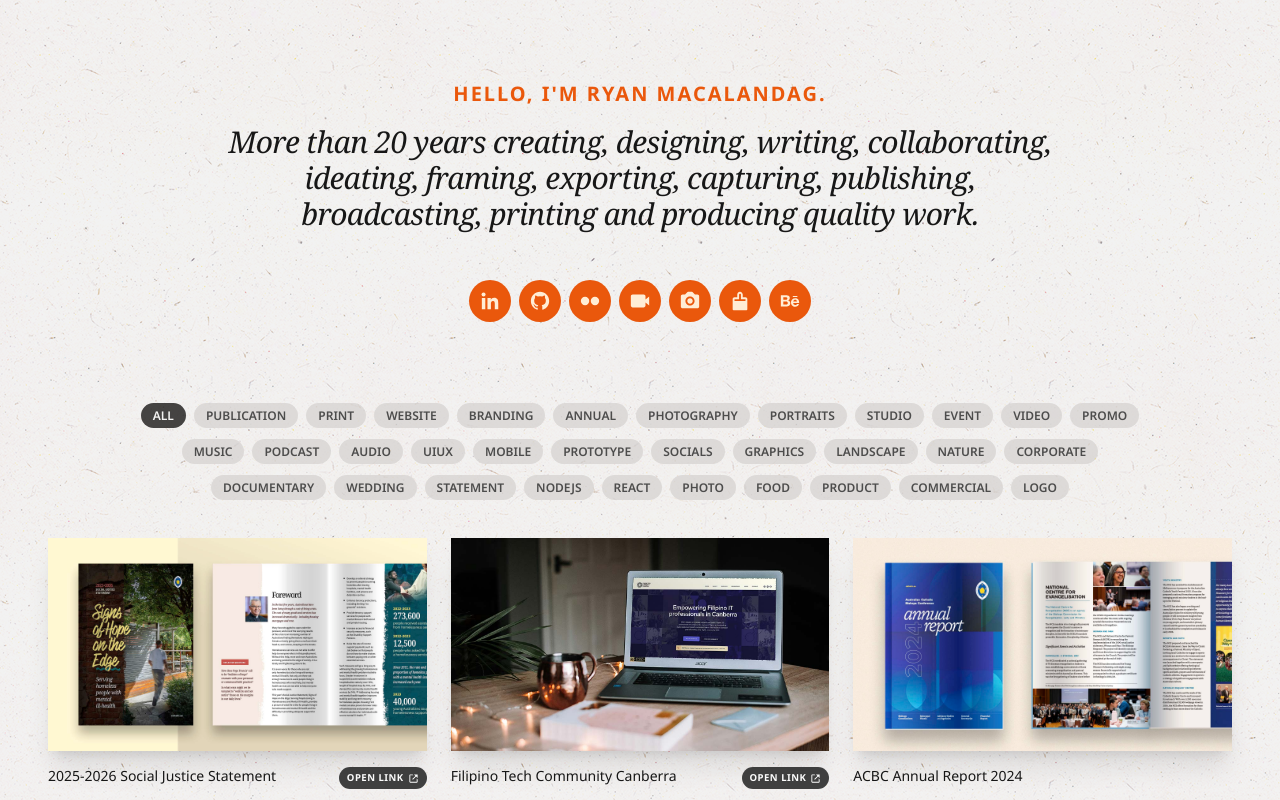
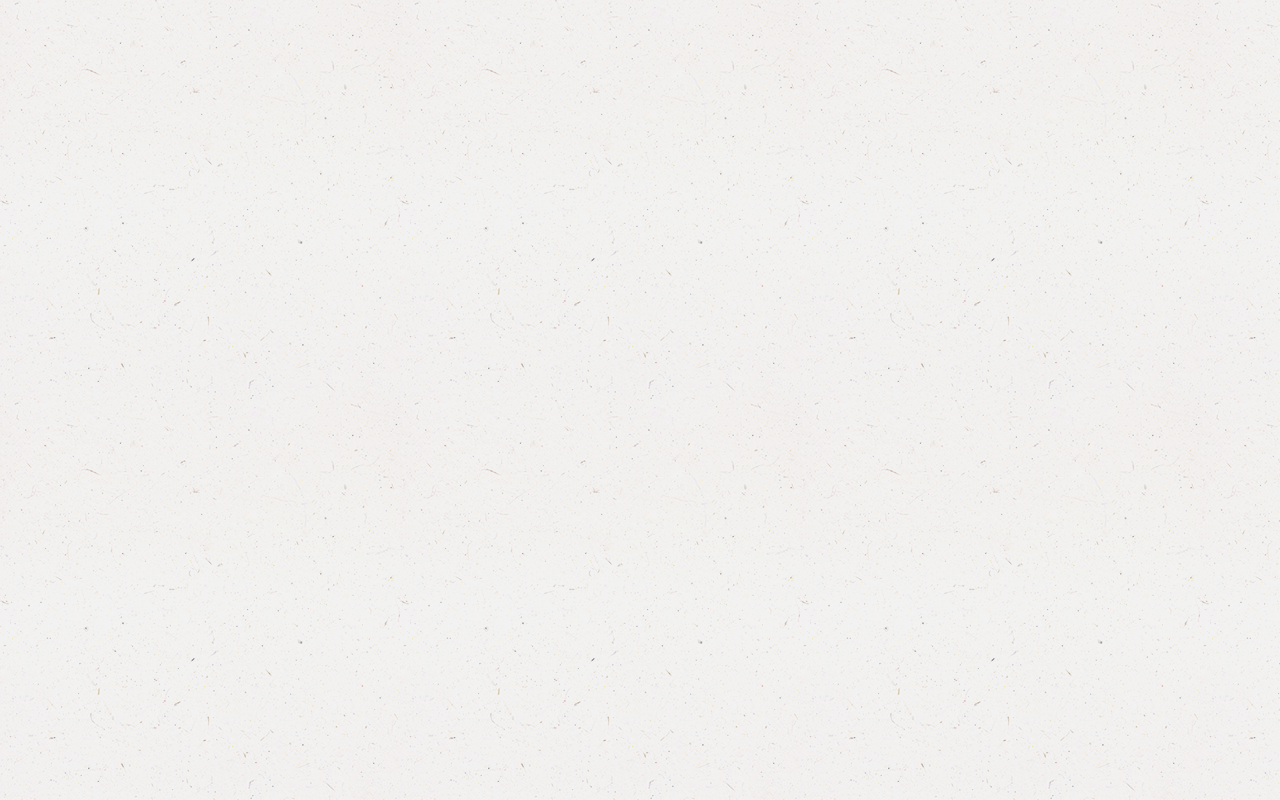
Before and after one commit to ryanmacalandag/hello-ryan, a Next.js app: page / in a window 1280 px wide. Shown: the top 800 px of the page. Built offline with nearby package versions, Linux system fonts and the light colour scheme.

Commit message:
lights off

```diff
--- a/app/page.tsx
+++ b/app/page.tsx
@@ -1,15 +1,9 @@
-import { portfolio } from "./data/portfolio";
-import Footer from "./components/Footer";
-import PortfolioGallery from "./components/PortfolioGallery";
-import Hero from "./components/Hero";
-
 export default async function Page() {
-
   return (
     <>
-      <Hero></Hero>
+      {/* <Hero></Hero>
       <PortfolioGallery portfolio={portfolio} filter='all' ></PortfolioGallery>
-      <Footer></Footer>
+      <Footer></Footer> */}
     </>
   );
 }
```
